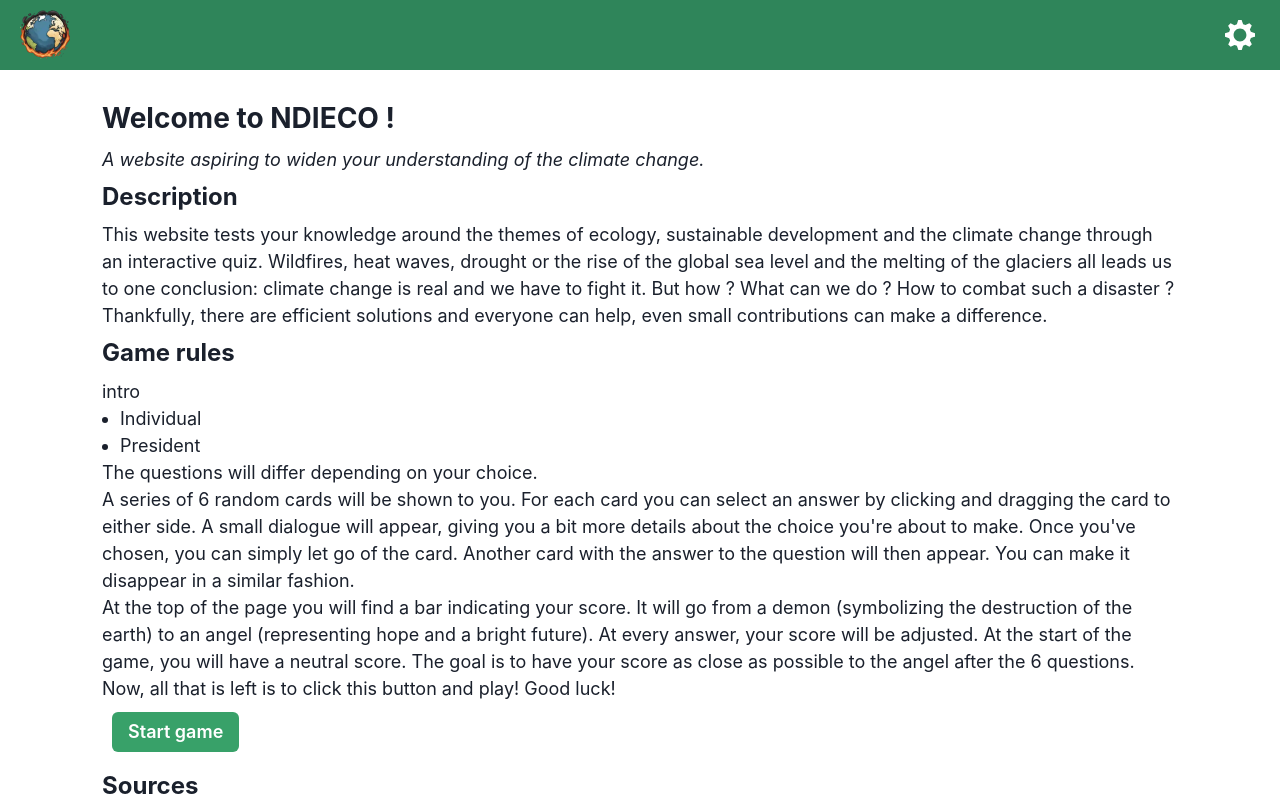
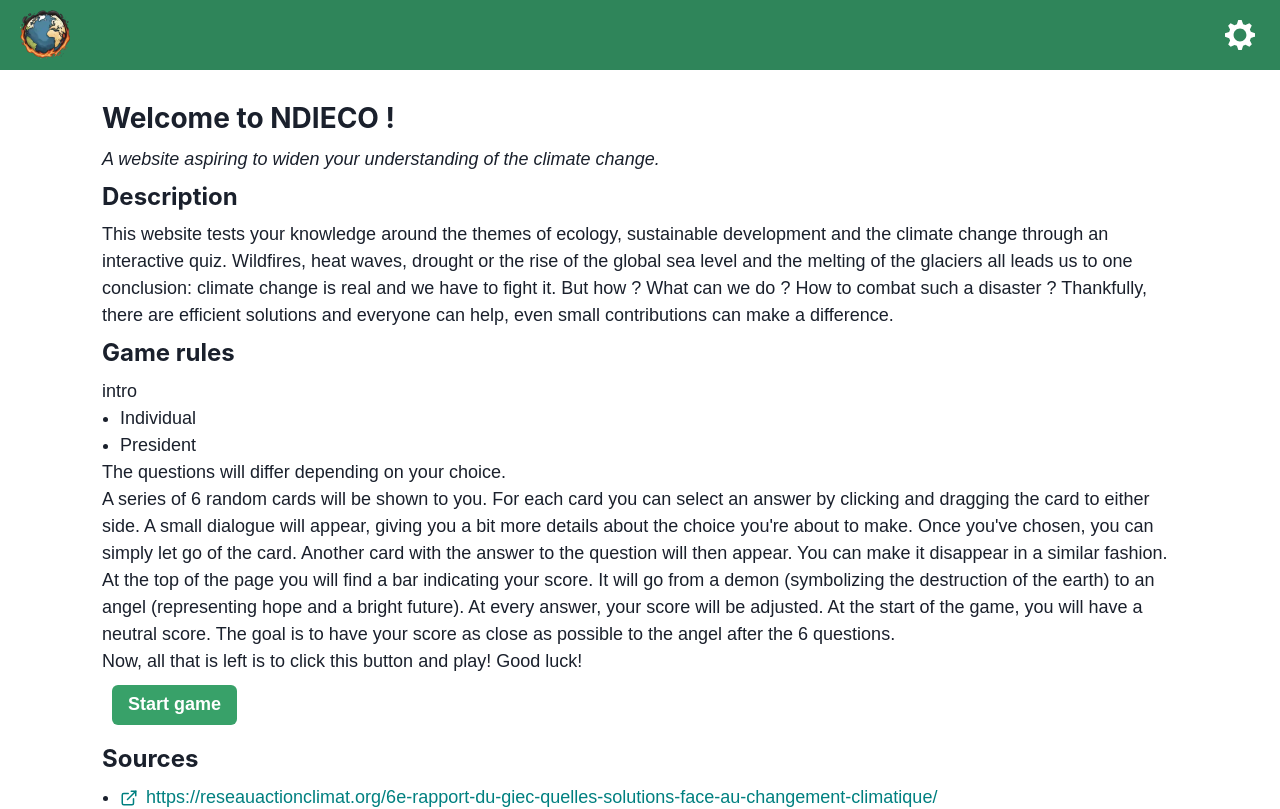
Before and after one commit to nuit-chill/front, a React (Vite) app: page / in a window 1280 px wide. Shown: the top 809 px of the page. Built offline with nearby package versions, Linux system fonts and the light colour scheme.

Commit message:
fix: started TAD

```diff
--- a/src/App.css
+++ b/src/App.css
@@ -2,6 +2,7 @@
   max-width: 1280px;
   margin: 0 auto;
   padding: 2rem;
+  font-family: Arial, Helvetica, sans-serif
 }
 
 .logo {
```
Also changed, not shown: 1 other file (tests, documents, lock files or other folders).
